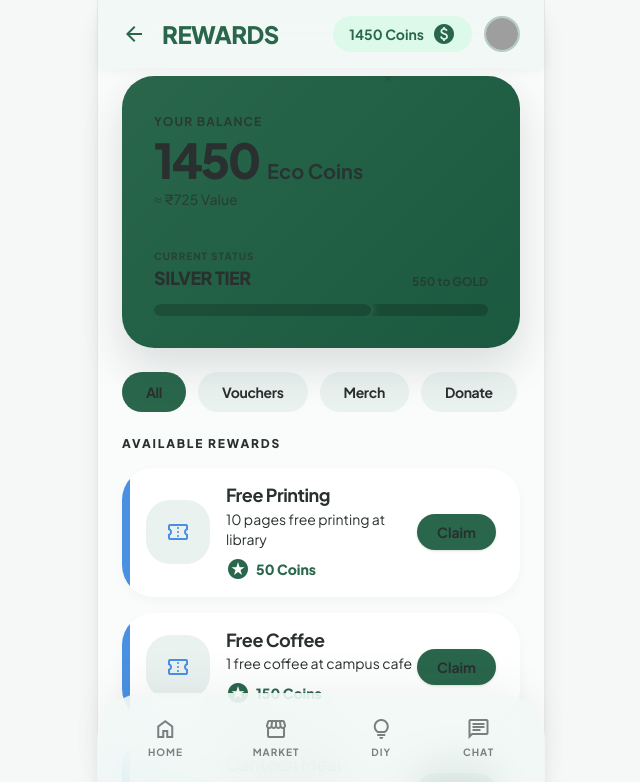
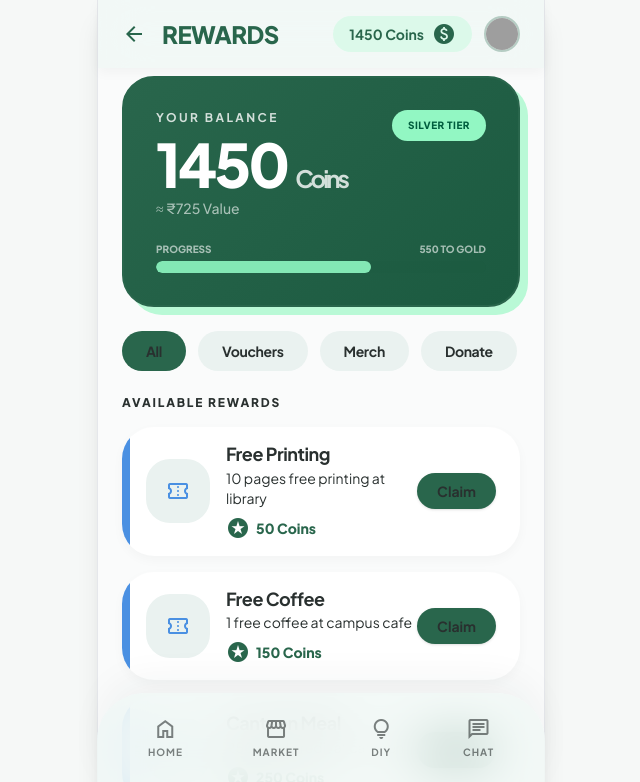
Before and after one commit to RudrakshBairagi/IIT_Delhi_Sustainability, a Next.js app in the folder reloop-nextjs/: page /rewards in a window 1280 px wide. Shown: the top 782 px of the page, without its empty margins (319-959 px from the left). Built offline with nearby package versions, Linux system fonts and the light colour scheme; grey boxes are pictures that could not be loaded.

Commit message:
style: match rewards balance card to impact page hero card

```diff
--- a/reloop-nextjs/src/app/rewards/page.tsx
+++ b/reloop-nextjs/src/app/rewards/page.tsx
@@ -317,44 +317,35 @@ export default function RewardsPage() {
                 animate="visible"
                 variants={containerVariants}
             >
-                {/* Hero: Wallet Card */}
+                {/* Hero: Wallet Card — matches Impact page hero */}
                 <motion.section
                     variants={itemVariants}
-                    className="relative overflow-hidden rounded-xl p-8 text-on-primary shadow-[0_20px_40px_rgba(41,68,58,0.15)]"
+                    className="rounded-xl p-8 text-white shadow-[8px_8px_0px_0px_#b9f9d6] border-2 border-[#29664c] relative overflow-hidden"
                     style={{ background: 'linear-gradient(135deg, #29664c 0%, #1b5a40 100%)' }}
                 >
-                    <div className="relative z-10">
-                        <span className="text-xs font-bold uppercase tracking-[0.1em] opacity-80">YOUR BALANCE</span>
-                        <div className="mt-1 flex items-baseline gap-2">
-                            <h2 className="text-5xl font-extrabold tracking-tighter">{authUser.coins}</h2>
-                            <span className="text-xl font-bold opacity-90">Eco Coins</span>
+                    <div className="flex justify-between items-start mb-6">
+                        <div>
+                            <p className="text-xs font-bold uppercase tracking-[0.2em] opacity-80 mb-2">Your Balance</p>
+                            <h2 className="text-6xl font-extrabold tracking-tighter">{authUser.coins} <span className="text-2xl font-bold opacity-80">Coins</span></h2>
+                            <p className="mt-1 text-sm font-medium opacity-60">≈ ₹{Math.round(authUser.coins * 0.5)} Value</p>
                         </div>
-                        <p className="mt-1 text-sm font-medium opacity-70">≈ ₹{Math.round(authUser.coins * 0.5)} Value</p>
-
-                        {/* Tier Progress */}
-                        <div className="mt-10 space-y-3">
-                            <div className="flex justify-between items-end">
-                                <div>
-                                    <span className="block text-[10px] font-black tracking-widest opacity-60 uppercase">CURRENT STATUS</span>
-                                    <span className="text-lg font-extrabold tracking-tight">SILVER TIER</span>
-                                </div>
-                                <div className="text-right">
-                                    <span className="text-xs font-bold opacity-70">550 to GOLD</span>
+                        <div className="bg-[#92f7c3] text-[#005e3e] px-4 py-2 rounded-full text-[10px] font-extrabold uppercase tracking-wider whitespace-nowrap">
+                            Silver Tier
                         </div>
                     </div>
-                            <div className="h-3 w-full bg-black/20 rounded-full overflow-hidden">
+                    <div className="space-y-1">
+                        <div className="flex justify-between text-[10px] font-extrabold uppercase opacity-60">
+                            <span>Progress</span>
+                            <span>550 to Gold</span>
+                        </div>
+                        <div className="w-full h-3 rounded-full overflow-hidden" style={{ backgroundColor: 'rgba(27,90,64,0.3)' }}>
                             <motion.div
-                                    className="h-full bg-secondary-fixed-dim rounded-full shadow-[0_0_12px_rgba(146,247,195,0.4)]"
+                                className="h-full bg-[#83e8b5] rounded-full"
                                 initial={{ width: 0 }}
                                 animate={{ width: '65%' }}
                                 transition={{ delay: 0.5, duration: 1, ease: 'easeOut' }}
                             />
                         </div>
-                        </div>
-                    </div>
-                    {/* Decorative */}
-                    <div className="absolute -right-4 -top-4 w-40 h-40 opacity-20 pointer-events-none">
-                        <span className="material-symbols-outlined text-[10rem]" style={{ fontVariationSettings: "'FILL' 1" }}>military_tech</span>
                     </div>
                 </motion.section>
 
```
Lines whose indentation alone changed are shown as unchanged.
